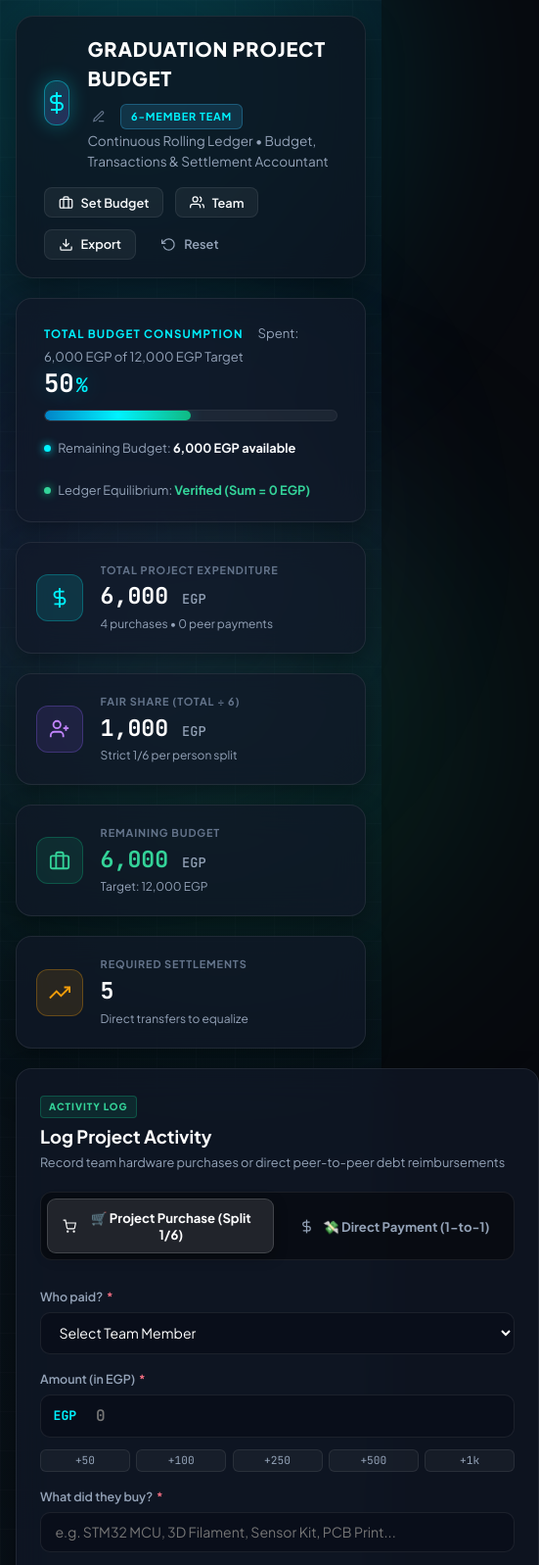
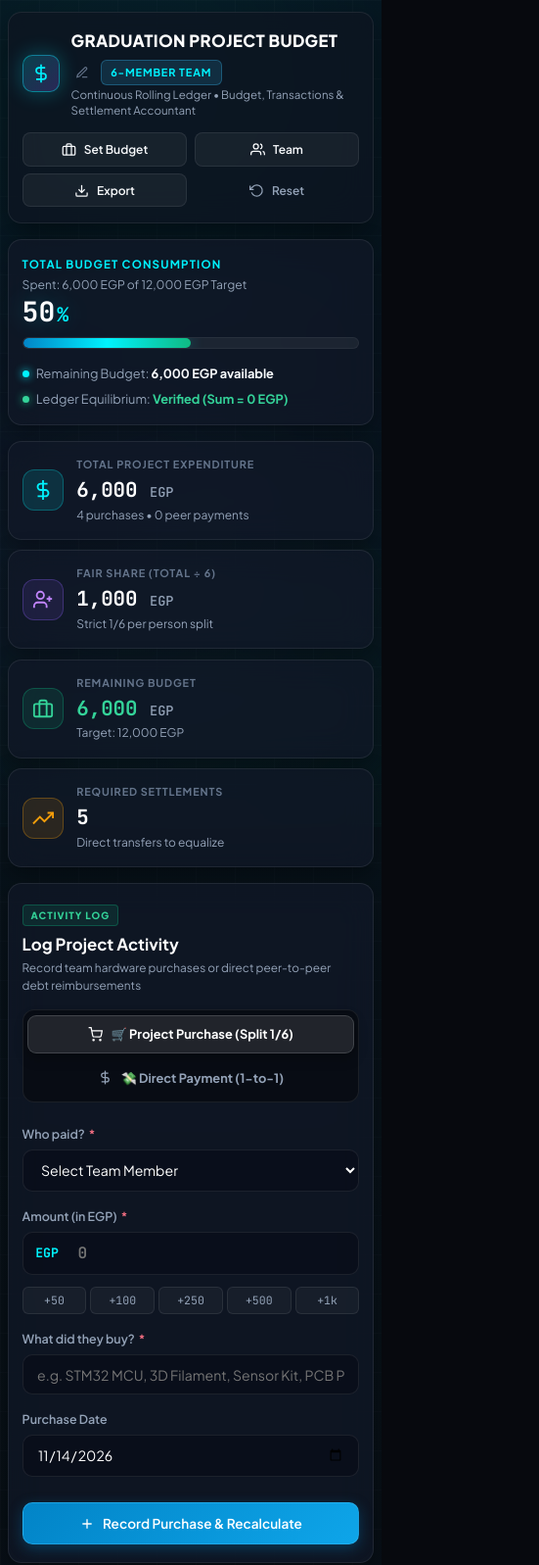
Before and after one commit to Eng-Ahmed-Mahran/graduation-project-tracker, a plain HTML site: page index.html in a window 390 px wide. Shown: the top 1597 px of the page at 98% size, 551 px wide, since content can reach past the window. Drawn offline with Linux system fonts and the light colour scheme.

Commit message:
fix(mobile): resolve horizontal viewport stretch, clip ambient glow, and optimize mobile layouts

```diff
--- a/index.html
+++ b/index.html
@@ -15,10 +15,12 @@
   <link rel="stylesheet" href="styles.css">
 </head>
 <body>
-  <!-- Ambient Glassmorphic Background Glows -->
-  <div class="ambient-glow glow-cyan"></div>
-  <div class="ambient-glow glow-emerald"></div>
-  <div class="ambient-glow glow-purple"></div>
+  <!-- Ambient Glassmorphic Background Glows (Contained to prevent mobile viewport stretching) -->
+  <div class="ambient-glow-wrapper" aria-hidden="true">
+    <div class="ambient-glow glow-cyan"></div>
+    <div class="ambient-glow glow-emerald"></div>
+    <div class="ambient-glow glow-purple"></div>
+  </div>
 
   <!-- App Wrapper -->
   <div class="app-container">
--- a/styles.css
+++ b/styles.css
@@ -65,6 +65,9 @@
 }
 
 html {
+  width: 100%;
+  max-width: 100%;
+  overflow-x: hidden;
   font-family: var(--font-sans);
   background-color: var(--bg-deep);
   color: var(--text-main);
@@ -75,6 +78,8 @@ html {
 }
 
 body {
+  width: 100%;
+  max-width: 100%;
   min-height: 100vh;
   position: relative;
   overflow-x: hidden;
@@ -86,13 +91,23 @@ body {
   background-position: 0 0, 0 0, 0 0;
 }
 
-/* Ambient Radial Glows */
+/* Ambient Radial Glows Container (Clips bleed to prevent mobile horizontal stretching) */
+.ambient-glow-wrapper {
+  position: fixed;
+  top: 0;
+  left: 0;
+  width: 100%;
+  height: 100%;
+  overflow: hidden;
+  pointer-events: none;
+  z-index: 0;
+}
+
 .ambient-glow {
-  position: fixed;
+  position: absolute;
   border-radius: 50%;
   pointer-events: none;
   filter: blur(120px);
-  z-index: 0;
   opacity: 0.45;
 }
 .glow-cyan {
@@ -122,6 +137,8 @@ body {
 
 /* Main App Wrapper */
 .app-container {
+  width: 100%;
+  box-sizing: border-box;
   position: relative;
   z-index: 1;
   max-width: 1440px;
@@ -130,6 +147,8 @@ body {
   display: flex;
   flex-direction: column;
   gap: 1.75rem;
+  overflow-x: hidden;
+  min-width: 0;
 }
 
 /* Utility Classes */
@@ -151,6 +170,9 @@ body {
   border-radius: 16px;
   box-shadow: var(--shadow-card);
   transition: border-color var(--transition-normal), box-shadow var(--transition-normal);
+  min-width: 0;
+  max-width: 100%;
+  box-sizing: border-box;
 }
 
 .glass-card:hover {
@@ -169,6 +191,9 @@ body {
   justify-content: space-between;
   align-items: center;
   box-shadow: var(--shadow-glass);
+  min-width: 0;
+  max-width: 100%;
+  box-sizing: border-box;
 }
 
 .header-left {
@@ -558,6 +583,16 @@ body {
   grid-template-columns: 430px 1fr;
   gap: 1.5rem;
   align-items: start;
+  min-width: 0;
+  max-width: 100%;
+  width: 100%;
+}
+
+.finance-left-column,
+.finance-right-column {
+  min-width: 0;
+  max-width: 100%;
+  width: 100%;
 }
 
 /* Section Card Header */
@@ -567,6 +602,9 @@ body {
   flex-direction: column;
   gap: 1.25rem;
   margin-bottom: 1.5rem;
+  min-width: 0;
+  max-width: 100%;
+  box-sizing: border-box;
 }
 
 .section-card:last-child {
@@ -1416,13 +1454,22 @@ body {
   }
   .glass-header {
     flex-direction: column;
-    align-items: flex-start;
+    align-items: stretch;
     gap: 1rem;
+    padding: 1.25rem;
+  }
+  .header-left {
+    width: 100%;
   }
   .header-right {
     width: 100%;
     justify-content: flex-start;
     flex-wrap: wrap;
+    gap: 0.5rem;
+  }
+  .header-right .btn {
+    flex: 1 1 calc(50% - 0.5rem);
+    min-width: 120px;
   }
   .form-row-grid {
     grid-template-columns: 1fr;
@@ -1433,18 +1480,226 @@ body {
 }
 
 @media (max-width: 640px) {
-  .kpi-grid {
-    grid-template-columns: 1fr;
-  }
-  .balances-grid {
-    grid-template-columns: 1fr;
+  .app-container {
+    padding: 0.75rem 0.5rem 2rem 0.5rem;
+    gap: 1rem;
+  }
+  .ambient-glow {
+    opacity: 0.05;
+    pointer-events: none;
+  }
+  .glass-header {
+    padding: 1rem 0.85rem;
+    border-radius: 14px;
+    gap: 0.85rem;
+  }
+  .header-left {
+    gap: 0.75rem;
+  }
+  .logo-mark {
+    width: 38px;
+    height: 38px;
+    border-radius: 10px;
+    flex-shrink: 0;
+  }
+  .logo-mark svg {
+    width: 20px;
+    height: 20px;
+  }
+  .header-title-row {
+    gap: 0.4rem;
+  }
+  .header-title-row h1 {
+    font-size: 1.05rem;
+    letter-spacing: 0.02em;
+    word-break: break-word;
+  }
+  .header-subtitle {
+    font-size: 0.72rem;
+    line-height: 1.4;
+  }
+  .header-right {
+    display: grid;
+    grid-template-columns: repeat(2, 1fr);
+    gap: 0.45rem;
+    width: 100%;
+  }
+  .header-right .btn {
+    width: 100%;
+    justify-content: center;
+    font-size: 0.75rem;
+    padding: 0.55rem 0.5rem;
+    min-width: 0;
+  }
+
+  /* Progress Banner on mobile */
+  .progress-banner {
+    padding: 1rem 0.85rem;
+    border-radius: 14px;
+    gap: 0.75rem;
   }
   .progress-header {
     flex-direction: column;
     align-items: flex-start;
+    gap: 0.35rem;
+  }
+  .progress-title-wrap {
+    display: flex;
+    flex-direction: column;
+    align-items: flex-start;
+    gap: 0.2rem;
+    width: 100%;
+  }
+  .progress-count {
+    margin-left: 0;
+    font-size: 0.76rem;
+    line-height: 1.35;
+  }
+  .progress-percentage-display {
+    font-size: 1.75rem;
+  }
+  .progress-footer-stats {
+    flex-direction: column;
+    align-items: flex-start;
+    gap: 0.4rem;
+  }
+
+  /* Top KPI Cards on mobile */
+  .kpi-grid {
+    grid-template-columns: 1fr;
+    gap: 0.65rem;
+  }
+  .kpi-card {
+    padding: 0.95rem 0.85rem;
+    border-radius: 14px;
+    gap: 0.85rem;
+  }
+  .kpi-icon-wrap {
+    width: 42px;
+    height: 42px;
+  }
+  .kpi-value {
+    font-size: 1.3rem;
+  }
+
+  /* Section Cards on mobile */
+  .section-card {
+    padding: 1.1rem 0.85rem;
+    border-radius: 14px;
+    gap: 0.95rem;
+    margin-bottom: 0.95rem;
+  }
+  .section-title-wrap h2 {
+    font-size: 1.05rem;
+  }
+  .section-title-wrap p {
+    font-size: 0.74rem;
+  }
+
+  /* Mode Switch Buttons (Stacked for easy thumb tapping) */
+  .tx-mode-toggle-bar {
+    flex-direction: column;
+    gap: 0.35rem;
+    padding: 0.3rem;
+  }
+  .tx-mode-btn {
+    width: 100%;
+    justify-content: center;
+    padding: 0.65rem 0.75rem;
+    font-size: 0.8rem;
+  }
+
+  /* Quick Amount Pills */
+  .quick-amount-row {
+    display: grid;
+    grid-template-columns: repeat(5, 1fr);
     gap: 0.25rem;
   }
-  .progress-percentage-display {
-    font-size: 1.6rem;
-  }
-}
+  .quick-pill {
+    width: 100%;
+    min-width: 0;
+    padding: 0.35rem 0;
+    font-size: 0.72rem;
+  }
+
+  /* Form Actions Submit Button */
+  .form-actions {
+    width: 100%;
+  }
+  .form-actions .btn {
+    width: 100%;
+    justify-content: center;
+    padding: 0.75rem 1rem;
+    font-size: 0.85rem;
+  }
+
+  /* Balances Grid on mobile */
+  .balances-grid {
+    grid-template-columns: 1fr;
+    gap: 0.75rem;
+  }
+  .member-card {
+    padding: 0.95rem 0.85rem;
+  }
+  .balance-legend {
+    flex-wrap: wrap;
+    gap: 0.65rem;
+  }
+
+  /* Optimal Settlements Container & Card on mobile */
+  .settlements-container {
+    grid-template-columns: 1fr;
+    gap: 0.65rem;
+  }
+  .settlement-card {
+    flex-direction: column;
+    align-items: stretch;
+    gap: 0.65rem;
+    padding: 0.85rem;
+  }
+  .settlement-flow {
+    justify-content: flex-start;
+    font-size: 0.82rem;
+  }
+  .settlement-right {
+    justify-content: space-between;
+    width: 100%;
+    padding-top: 0.5rem;
+    border-top: 1px dashed rgba(255, 255, 255, 0.08);
+  }
+
+  /* Transaction Feed on mobile */
+  .feed-controls {
+    width: 100%;
+  }
+  .search-input {
+    width: 100%;
+  }
+  .transaction-card {
+    flex-direction: column;
+    align-items: flex-start;
+    gap: 0.65rem;
+    padding: 0.85rem;
+  }
+  .tx-left {
+    width: 100%;
+  }
+  .tx-title {
+    white-space: normal;
+    word-break: break-word;
+  }
+  .tx-right {
+    width: 100%;
+    justify-content: space-between;
+    padding-top: 0.45rem;
+    border-top: 1px solid rgba(255, 255, 255, 0.05);
+  }
+
+  /* Modal Cards on mobile */
+  .modal-card {
+    width: 95%;
+    max-width: 95%;
+    padding: 1.25rem 1rem;
+    margin: 0.5rem;
+  }
+}
```
